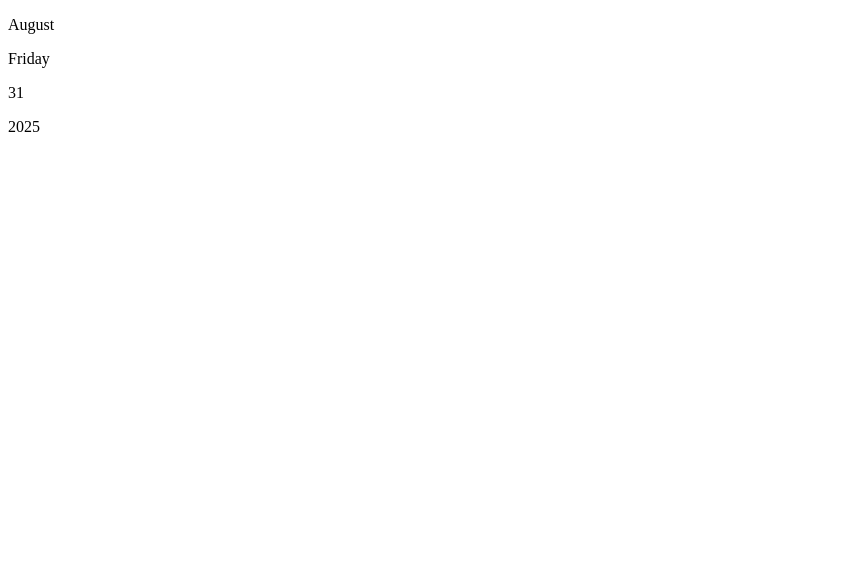
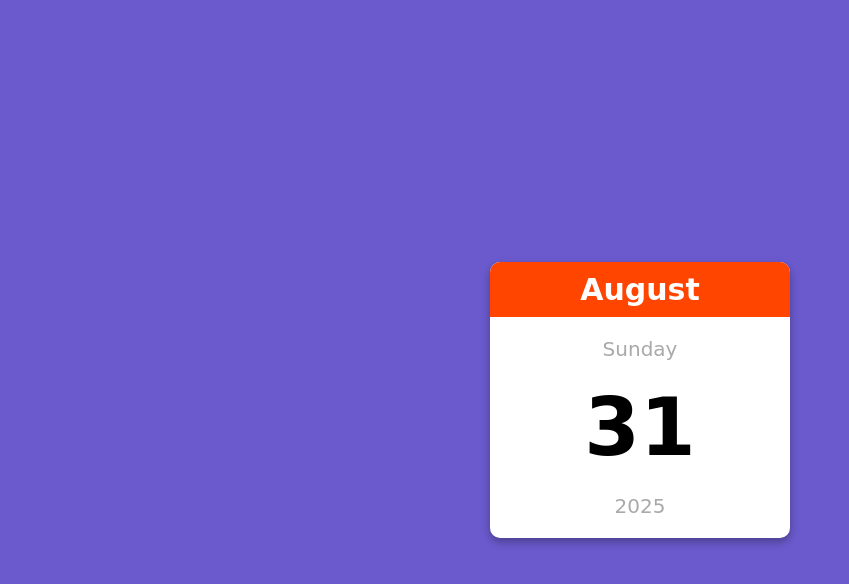
Before and after one commit to Ahamed77-77/Project03, a plain HTML site: page index.html in a window 1280 px wide. Shown: the whole page, without its empty margins (0-849 px from the left). Drawn offline with Linux system fonts and the light colour scheme.

Commit message:
Fix typos in HTML structure and add JavaScript for dynamic date display

```diff
--- a/index.html
+++ b/index.html
@@ -4,14 +4,16 @@
     <meta charset="UTF-8">
     <meta name="viewport" content="width=device-width, initial-scale=1.0">
     <title>Mini Calender</title>
+    <link rel="stylesheet" href="style.css">
 </head>
 <body>
-    <div class="calender continer">
-        <p class="month-name" id="moth-name">August</p>
+    <div class="calender-continer">
+        <p class="month-name" id="month-name">August</p>
         <p class="day-name" id="day-name">Friday</p>
         <p class="day-number" id="day-number">31</p>
         <p class="year" id="year">2025</p>
 
     </div>
+    <script src="index.js"></script>
 </body>
 </html>
--- /dev/null
+++ b/index.js
@@ -0,0 +1,14 @@
+const monthNameE1=document.getElementById("month-name");
+const dayNameE1=document.getElementById("day-name");
+const dayNumE1=document.getElementById("day-number");
+const yearE1=document.getElementById("year");
+
+const date=new Date();
+const month=date.getMonth();
+
+monthNameE1.innerText= date.toLocaleString("en",{month:"long"});
+
+dayNameE1.innerText= date.toLocaleString("en",{weekday:"long"});
+
+dayNumE1.innerText=date.getDate();
+yearE1.innerText=date.getFullYear();
--- /dev/null
+++ b/style.css
@@ -0,0 +1,48 @@
+body{
+    margin: 0%;
+    display: flex;
+    justify-content: center;
+    height: 100vh;
+    align-items: center;
+    font-family: cursive;
+    background-color: slateblue;
+}
+
+.calender-continer{
+    background-color: white;
+    width: 300px;
+    text-align: center;
+    border-radius: 10px;
+    box-shadow: 0 4px 8px rgba(0, 0, 0,.3);
+    overflow: hidden;
+
+}
+
+.month-name{
+    margin: 0%;
+    background-color: orangered;
+    color: white;
+    padding: 10px;
+    font-size: 30px;
+    font-weight: bold;
+}
+
+.day-name{
+    font-size: 20px;
+    color: darkgray;
+}
+
+.day-number{
+    font-size: 80px;
+    margin: 0%;
+    font-weight: bold;
+
+}
+
+.year{
+    margin: 20px 0;
+    font-size: 20px;
+    color: darkgray;
+    font-weight: 500;
+
+}
```
